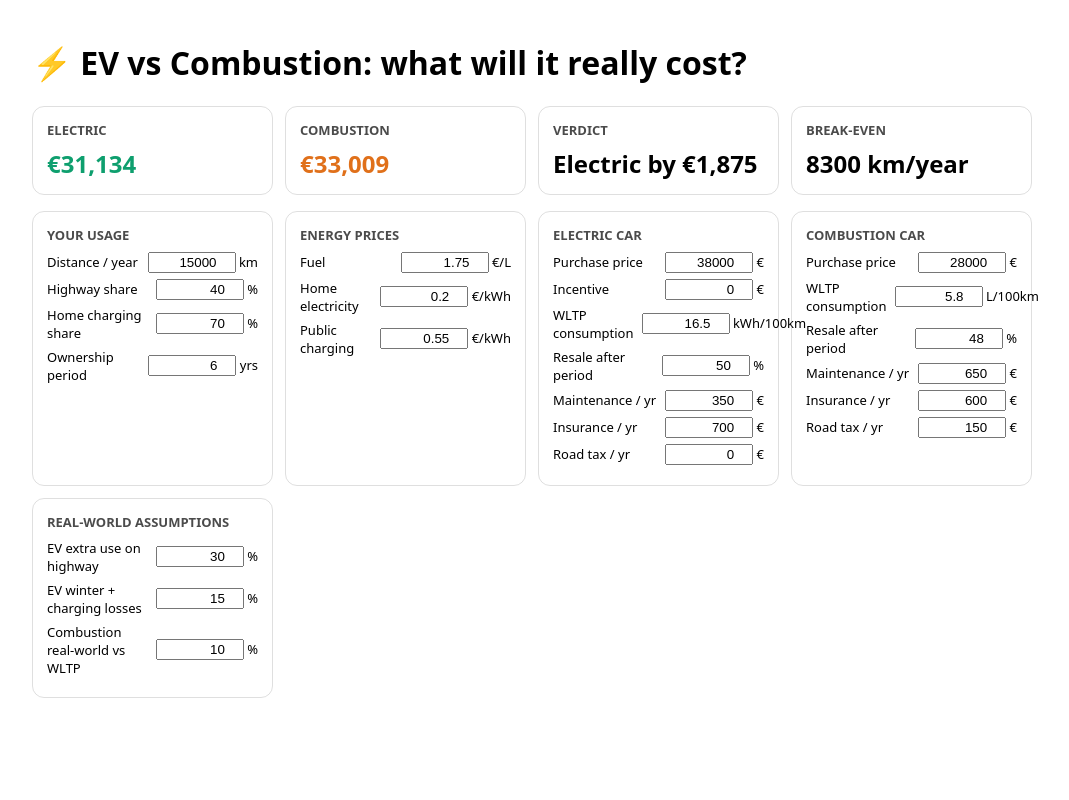
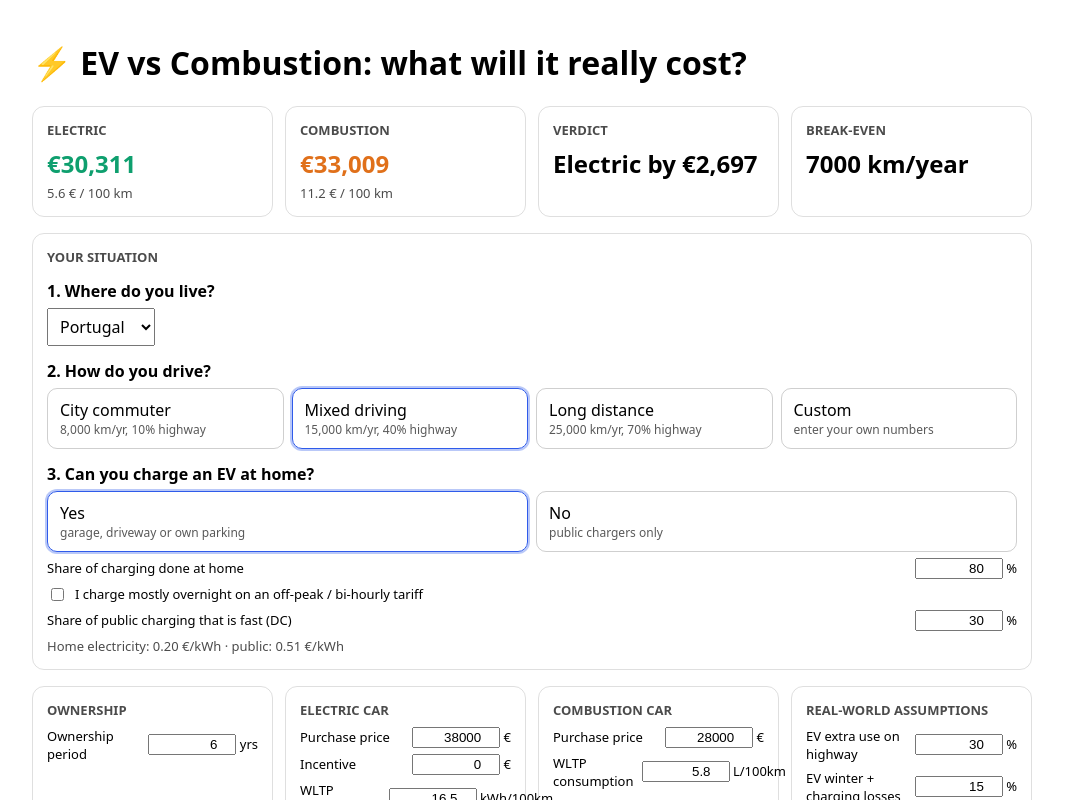
Before and after one commit to Ruil21/car-cost-calculator, a React (Vite) app: page / in a window 1280 px wide. Shown: the top 800 px of the page, without its empty margins (108-1177 px from the left). Built offline with nearby package versions, Linux system fonts and the light colour scheme.

Commit message:
Add custom driving profile

```diff
--- a/src/App.css
+++ b/src/App.css
@@ -8,3 +8,15 @@ label { display: flex; justify-content: space-between; align-items: center; gap:
 input { width: 90px; text-align: right; }
 label > span { white-space: nowrap; flex-shrink: 0; }
 input { width: 80px; }
+.situation { margin-bottom: 16px; }
+.q { font-weight: 600; margin: 14px 0 6px; }
+select { padding: 6px 8px; font: inherit; }
+.choices { display: flex; flex-wrap: wrap; gap: 8px; }
+.choices button { flex: 1 1 170px; text-align: left; padding: 10px 12px; border: 1px solid #8886; border-radius: 10px; background: transparent; color: inherit; font: inherit; cursor: pointer; }
+.choices button small { display: block; opacity: .65; font-size: 12px; }
+.choices button.active { border-color: #2f5bea; box-shadow: 0 0 0 2px #2f5bea55; }
+.sub { font-size: 13px; opacity: .7; margin: 4px 0 0; }
+.check { justify-content: flex-start; }
+.check input { width: auto; }
+details { margin-top: 12px; }
+summary { cursor: pointer; margin-bottom: 8px; }
--- a/src/App.tsx
+++ b/src/App.tsx
@@ -1,10 +1,10 @@
 import { useState } from 'react';
 import { compare } from './lib/model';
+import { REGIONS, PROFILES, pricesOf, type Prices } from './data/regions';
 import './App.css';
 
 const DEFAULTS = {
-  km: 15000, hw: 40, home: 70, years: 6,
-  fuel: 1.75, hp: 0.2, pp: 0.55,
+  km: 15000, hw: 40, years: 6, home: 80, fast: 30,
   evHw: 30, evLoss: 15, iceUp: 10,
   evP: 38000, evI: 0, evC: 16.5, evR: 50, evM: 350, evS: 700, evT: 0,
   icP: 28000, icC: 5.8, icR: 48, icM: 650, icS: 600, icT: 150,
@@ -12,21 +12,33 @@ const DEFAULTS = {
 type Key = keyof typeof DEFAULTS;
 
 const GROUPS: { title: string; fields: [Key, string, string][] }[] = [
-  { title: 'Your usage', fields: [['km', 'Distance / year', 'km'], ['hw', 'Highway share', '%'], ['home', 'Home charging share', '%'], ['years', 'Ownership period', 'yrs']] },
-  { title: 'Energy prices', fields: [['fuel', 'Fuel', '€/L'], ['hp', 'Home electricity', '€/kWh'], ['pp', 'Public charging', '€/kWh']] },
+  { title: 'Ownership', fields: [['years', 'Ownership period', 'yrs']] },
   { title: 'Electric car', fields: [['evP', 'Purchase price', '€'], ['evI', 'Incentive', '€'], ['evC', 'WLTP consumption', 'kWh/100km'], ['evR', 'Resale after period', '%'], ['evM', 'Maintenance / yr', '€'], ['evS', 'Insurance / yr', '€'], ['evT', 'Road tax / yr', '€']] },
   { title: 'Combustion car', fields: [['icP', 'Purchase price', '€'], ['icC', 'WLTP consumption', 'L/100km'], ['icR', 'Resale after period', '%'], ['icM', 'Maintenance / yr', '€'], ['icS', 'Insurance / yr', '€'], ['icT', 'Road tax / yr', '€']] },
   { title: 'Real-world assumptions', fields: [['evHw', 'EV extra use on highway', '%'], ['evLoss', 'EV winter + charging losses', '%'], ['iceUp', 'Combustion real-world vs WLTP', '%']] },
+];
+
+const PRICE_FIELDS: [keyof Prices, string, string][] = [
+  ['fuel', 'Fuel', '€/L'], ['home', 'Home electricity (standard)', '€/kWh'], ['offPeak', 'Home electricity (off-peak)', '€/kWh'],
+  ['ac', 'Public AC (slow)', '€/kWh'], ['dc', 'Public DC (fast)', '€/kWh'],
 ];
 
 const eur = (n: number) => `${n < 0 ? '-' : ''}€${Math.abs(Math.round(n)).toLocaleString('en-GB')}`;
 
 export default function App() {
   const [v, setV] = useState(DEFAULTS);
+  const [region, setRegion] = useState('pt');
+  const [prices, setPrices] = useState<Prices>(pricesOf('pt'));
+  const [hasHome, setHasHome] = useState(true);
+  const [offPeak, setOffPeak] = useState(false);
+  const [custom, setCustom] = useState(false);
+
+  const homePrice = offPeak ? prices.offPeak : prices.home;
+  const publicPrice = (1 - v.fast / 100) * prices.ac + (v.fast / 100) * prices.dc;
 
   const r = compare(
-    { kmPerYear: v.km, highwayShare: v.hw / 100, homeChargeShare: v.home / 100, years: Math.max(1, v.years) },
-    { fuelPerL: v.fuel, homeKwh: v.hp, publicKwh: v.pp },
+    { kmPerYear: v.km, highwayShare: v.hw / 100, homeChargeShare: hasHome ? v.home / 100 : 0, years: Math.max(1, v.years) },
+    { fuelPerL: prices.fuel, homeKwh: homePrice, publicKwh: publicPrice },
     { evHighwayUplift: v.evHw / 100, evLoss: v.evLoss / 100, iceUplift: v.iceUp / 100 },
     { price: v.evP, incentive: v.evI, kwhPer100: v.evC, resale: v.evR / 100, maintenance: v.evM, insurance: v.evS, tax: v.evT },
     { price: v.icP, lPer100: v.icC, resale: v.icR / 100, maintenance: v.icM, insurance: v.icS, tax: v.icT },
@@ -38,15 +50,71 @@ export default function App() {
     : r.breakEven.kind === 'always-ev' ? 'EV wins at any mileage'
     : 'No break-even (combustion wins)';
 
+  const num = (val: number, set: (n: number) => void) => (
+    <input type="number" step="any" value={val} onChange={(e) => set(e.target.valueAsNumber || 0)} />
+  );
+
   return (
     <main>
       <h1>⚡ EV vs Combustion: what will it really cost?</h1>
 
       <section className="results">
-        <div className="card"><h2>Electric</h2><p className="big ev">{eur(r.evTotal)}</p></div>
-        <div className="card"><h2>Combustion</h2><p className="big ice">{eur(r.iceTotal)}</p></div>
+        <div className="card"><h2>Electric</h2><p className="big ev">{eur(r.evTotal)}</p><p className="sub">{(r.evKm * 100).toFixed(1)} € / 100 km</p></div>
+        <div className="card"><h2>Combustion</h2><p className="big ice">{eur(r.iceTotal)}</p><p className="sub">{(r.iceKm * 100).toFixed(1)} € / 100 km</p></div>
         <div className="card"><h2>Verdict</h2><p className="big">{winner} by {eur(Math.abs(r.difference))}</p></div>
         <div className="card"><h2>Break-even</h2><p className="big">{be}</p></div>
+      </section>
+
+      <section className="card situation">
+        <h2>Your situation</h2>
+
+        <p className="q">1. Where do you live?</p>
+        <select value={region} onChange={(e) => { setRegion(e.target.value); setPrices(pricesOf(e.target.value)); }}>
+          {Object.entries(REGIONS).map(([k, x]) => <option key={k} value={k}>{x.name}</option>)}
+        </select>
+
+        <p className="q">2. How do you drive?</p>
+        <div className="choices">
+          {Object.entries(PROFILES).map(([k, p]) => (
+            <button
+              key={k}
+              className={!custom && v.km === p.km && v.hw === p.hw ? 'active' : ''}
+              onClick={() => { setCustom(false); setV({ ...v, km: p.km, hw: p.hw }); }}
+            >
+              {p.label}<small>{p.km.toLocaleString('en-GB')} km/yr, {p.hw}% highway</small>
+            </button>
+          ))}
+          <button className={custom ? 'active' : ''} onClick={() => setCustom(true)}>
+            Custom<small>enter your own numbers</small>
+          </button>
+        </div>
+
+        {custom && (
+          <>
+            <label>Distance per year <span>{num(v.km, (n) => setV({ ...v, km: n }))} km</span></label>
+            <label>Highway share <span>{num(v.hw, (n) => setV({ ...v, hw: Math.min(100, n) }))} %</span></label>
+          </>
+        )}
+
+        <p className="q">3. Can you charge an EV at home?</p>
+        <div className="choices">
+          <button className={hasHome ? 'active' : ''} onClick={() => setHasHome(true)}>Yes<small>garage, driveway or own parking</small></button>
+          <button className={!hasHome ? 'active' : ''} onClick={() => setHasHome(false)}>No<small>public chargers only</small></button>
+        </div>
+
+        {hasHome ? (
+          <>
+            <label>Share of charging done at home <span>{num(v.home, (n) => setV({ ...v, home: Math.min(100, n) }))} %</span></label>
+            <label className="check"><input type="checkbox" checked={offPeak} onChange={(e) => setOffPeak(e.target.checked)} /> I charge mostly overnight on an off-peak / bi-hourly tariff</label>
+            <label>Share of public charging that is fast (DC) <span>{num(v.fast, (n) => setV({ ...v, fast: Math.min(100, n) }))} %</span></label>
+            <p className="sub">Home electricity: {homePrice.toFixed(2)} €/kWh · public: {publicPrice.toFixed(2)} €/kWh</p>
+          </>
+        ) : (
+          <>
+            <label>Share of public charging that is fast (DC) <span>{num(v.fast, (n) => setV({ ...v, fast: Math.min(100, n) }))} %</span></label>
+            <p className="sub">Your average charging price: {publicPrice.toFixed(2)} €/kWh. Public charging can be much more expensive than home electricity, so the EV advantage often shrinks without home charging.</p>
+          </>
+        )}
       </section>
 
       <section className="inputs">
@@ -54,17 +122,21 @@ export default function App() {
           <div className="card" key={g.title}>
             <h2>{g.title}</h2>
             {g.fields.map(([k, label, unit]) => (
-              <label key={k}>
-                {label}
-                <span>
-                  <input type="number" step="any" value={v[k]}
-                    onChange={(e) => setV({ ...v, [k]: e.target.valueAsNumber || 0 })} /> {unit}
-                </span>
-              </label>
+              <label key={k}>{label}<span>{num(v[k], (n) => setV({ ...v, [k]: n }))} {unit}</span></label>
             ))}
           </div>
         ))}
       </section>
+
+      <details>
+        <summary>Advanced prices (editable)</summary>
+        <div className="card">
+          {PRICE_FIELDS.map(([k, label, unit]) => (
+            <label key={k}>{label}<span>{num(prices[k], (n) => setPrices({ ...prices, [k]: n }))} {unit}</span></label>
+          ))}
+          <p className="sub">Defaults are ballpark values for the chosen country. Check them against your own bills and local charger prices.</p>
+        </div>
+      </details>
     </main>
   );
 }
--- /dev/null
+++ b/src/data/regions.ts
@@ -0,0 +1,21 @@
+export interface Region { name: string; fuel: number; home: number; offPeak: number; ac: number; dc: number }
+export type Prices = Omit<Region, 'name'>;
+
+// Ballpark defaults (EUR). Replace with real data (ERSE/DGEG etc.) later.
+export const REGIONS: Record<string, Region> = {
+  pt: { name: 'Portugal', fuel: 1.75, home: 0.20, offPeak: 0.12, ac: 0.45, dc: 0.65 },
+  es: { name: 'Spain', fuel: 1.60, home: 0.20, offPeak: 0.10, ac: 0.40, dc: 0.55 },
+  fr: { name: 'France', fuel: 1.80, home: 0.25, offPeak: 0.19, ac: 0.40, dc: 0.60 },
+  de: { name: 'Germany', fuel: 1.75, home: 0.37, offPeak: 0.30, ac: 0.50, dc: 0.65 },
+};
+
+export const pricesOf = (key: string): Prices => {
+  const { fuel, home, offPeak, ac, dc } = REGIONS[key];
+  return { fuel, home, offPeak, ac, dc };
+};
+
+export const PROFILES = {
+  city: { label: 'City commuter', km: 8000, hw: 10 },
+  mixed: { label: 'Mixed driving', km: 15000, hw: 40 },
+  long: { label: 'Long distance', km: 25000, hw: 70 },
+};
```
